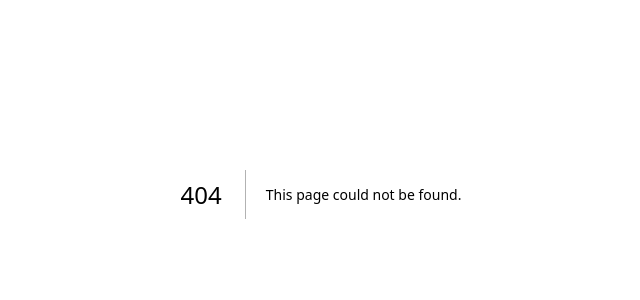
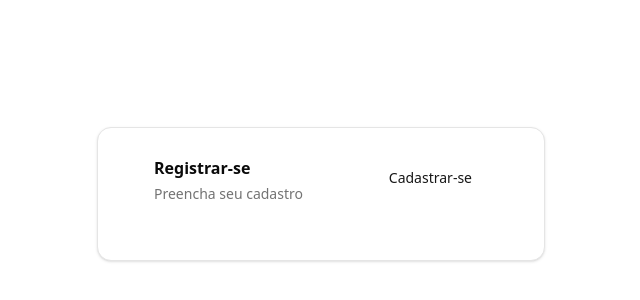
Before and after one commit to Sam-SLima/sistema-de-login, a Next.js app: page /register in a window 1280 px wide. Before the commit this address had no page. Shown: the part 206-506 px from the top of the page, without its empty margins (319-959 px from the left). Built offline with nearby package versions, Linux system fonts and the light colour scheme.

Commit message:
feat: Adiciona componente de registro com estrutura básica

```diff
--- a/app/_components/register/page.tsx
+++ /dev/null
@@ -1,11 +0,0 @@
-import React from "react";
-
-const Register = () => {
-  return (
-    <div>
-      <h1>teste</h1>
-    </div>
-  );
-};
-
-export default Register;
--- /dev/null
+++ b/app/register/page.tsx
@@ -0,0 +1,30 @@
+import React from "react";
+import {
+  Card,
+  CardTitle,
+  CardHeader,
+  CardDescription,
+  CardAction,
+  CardContent,
+} from "@/components/ui/card";
+// import { useRouter } from "next/router";
+import { Button } from "@/components/ui/button";
+
+const Register = () => {
+  return (
+    <div className="min-h-screen flex items-center justify-center">
+      <Card className="flex flex-col w-full max-w-md p-8">
+        <CardHeader>
+          <CardTitle>Registrar-se</CardTitle>
+          <CardDescription>Preencha seu cadastro</CardDescription>
+          <CardAction className="font-bold">
+            <Button variant="link">Cadastrar-se</Button>
+          </CardAction>
+        </CardHeader>
+        <CardContent></CardContent>
+      </Card>
+    </div>
+  );
+};
+
+export default Register;
```
